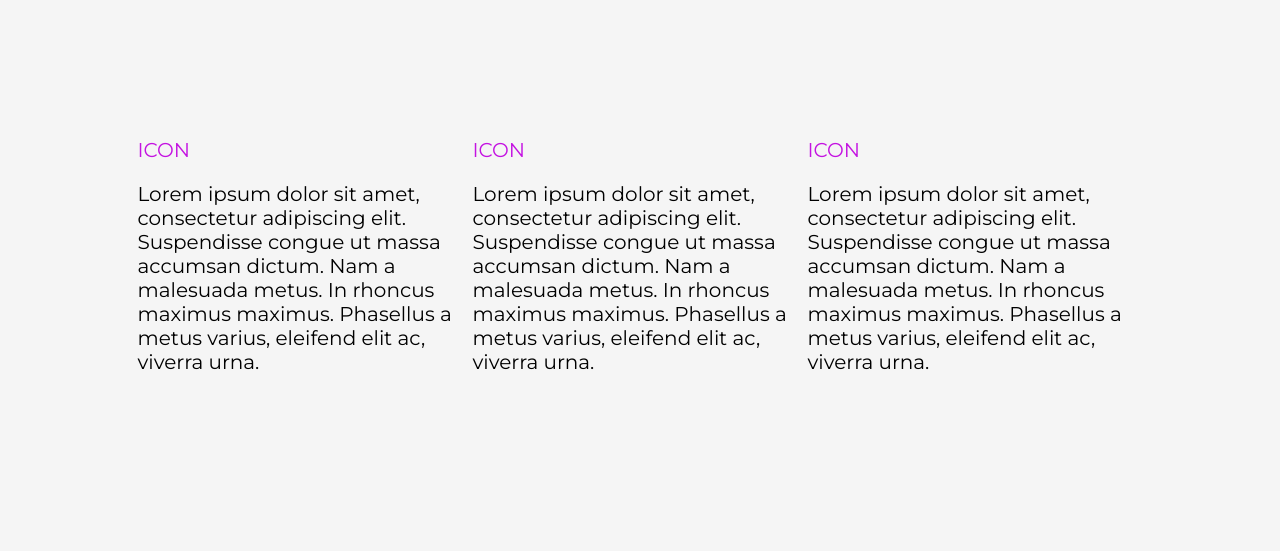
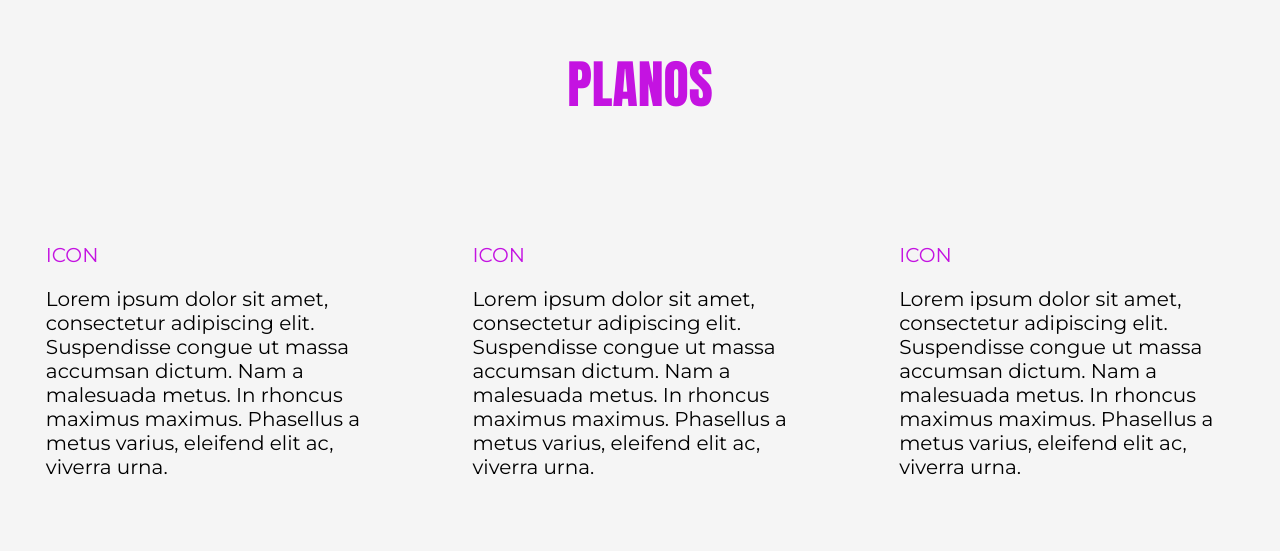
Before and after one commit to EduardoADL/lets_inove, a React app: page / in a window 1280 px wide. Shown: the part 1949-2500 px from the top of the page. Built offline with nearby package versions, Linux system fonts and the light colour scheme; a web font is replaced by a local one.

Commit message:
ajustes feitos

```diff
--- a/src/pages/LandingPage/LandingPage.css
+++ b/src/pages/LandingPage/LandingPage.css
@@ -1,6 +1,7 @@
 @import url('https://fonts.googleapis.com/css2?family=Kanit:wght@700&display=swap');
 @import url('https://fonts.googleapis.com/css2?family=Iceberg&display=swap');
 @import url('https://fonts.googleapis.com/css2?family=Montserrat&display=swap');
+@import url('https://fonts.googleapis.com/css2?family=Anton&display=swap');
 
 .header {
     background-image: url('../../assets/img/background.png');
@@ -136,8 +137,15 @@
     justify-content: space-around;
     flex-wrap: wrap;
     background: #F5F5F5;
-    padding-top: 175px;
+    padding-top: 50px;
     padding-bottom: 175px;
+}
+
+.title-plan{
+    font-family: 'Anton', sans-serif;
+    font-size: 52px;
+    color: #C413E1;
+    margin-bottom: 100px;
 }
 
 .divs-plan {
@@ -146,6 +154,7 @@
     justify-content: space-around;
     flex-wrap: wrap;
     margin-bottom: 160px;
+    width: 100%;
 }
 
 .div-plan {
--- a/src/pages/LandingPage/LandingPage.jsx
+++ b/src/pages/LandingPage/LandingPage.jsx
@@ -50,6 +50,7 @@ const LandingPage = () => {
                     </div>
                 </div>
                 <div className='container-texts-3'>
+                    <p className='title-plan'>PLANOS</p>
                     <div className='divs-plan'>
                         <div className='div-plan'>
                             <p className='icon-plan'>ICON</p>
```
